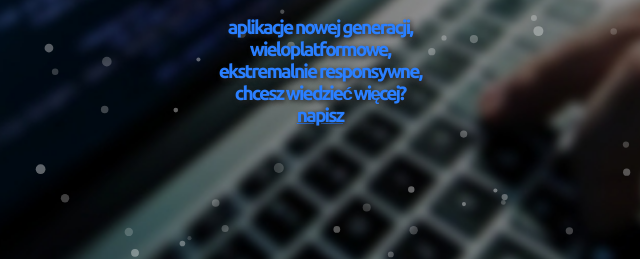
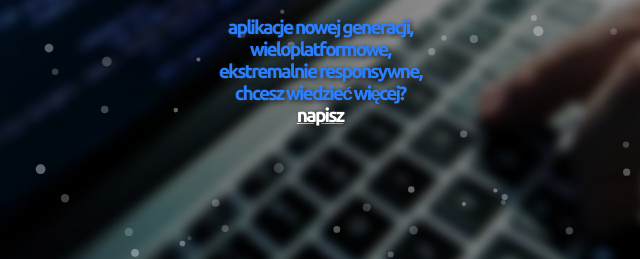
Before and after one commit to gbyszewski/codedeploy, a plain HTML site: page index.html in a window 1280 px wide. In both pictures the pointer is over the link "napisz". Shown: the part 464-723 px from the top of the page, 320-960 px from the left. Drawn offline with Linux system fonts and the light colour scheme.

Commit message:
drobne poprawki

```diff
--- a/css/index.css
+++ b/css/index.css
@@ -61,6 +61,10 @@ a {
     color: #2a7fFF;
 }
 
+a:hover {
+    color: #FFF;
+}
+
 canvas{
     position:absolute;
     top:0;
```
Also changed, not shown: index.html (+1 -1 lines).
